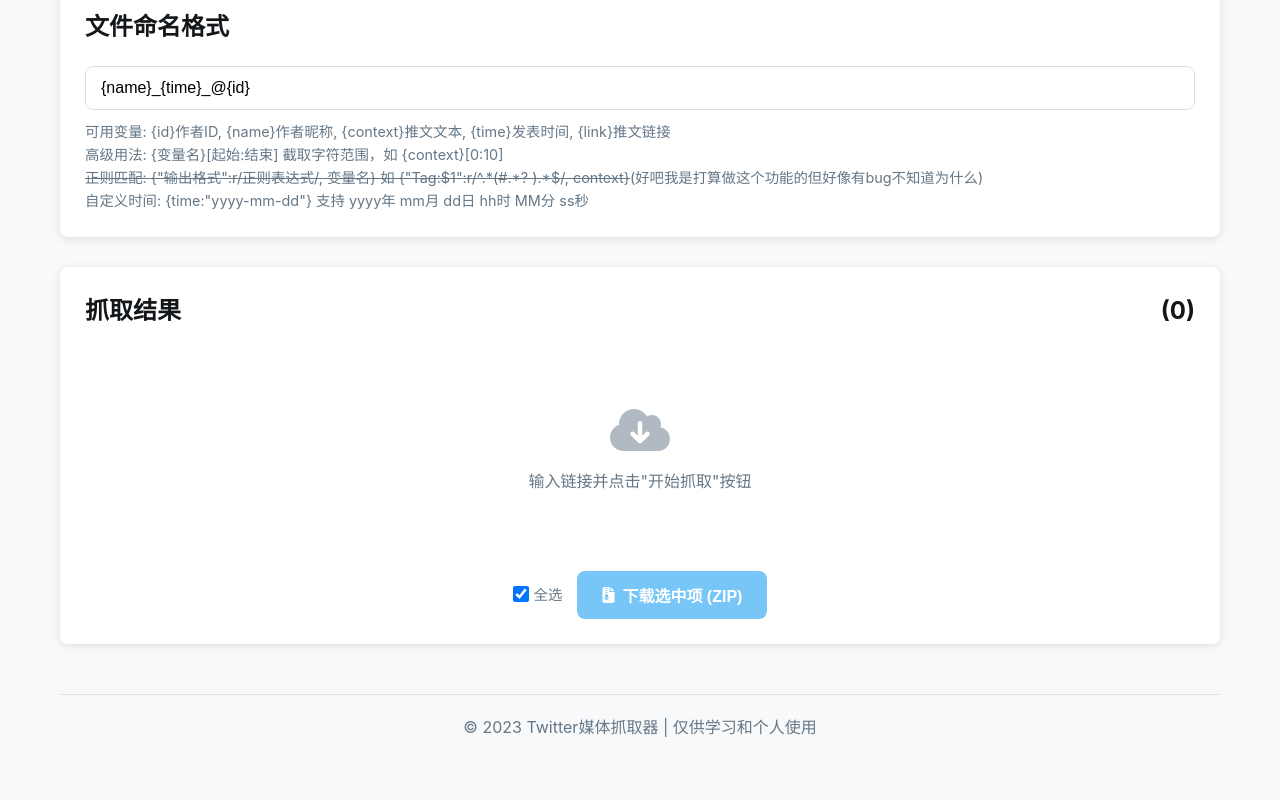
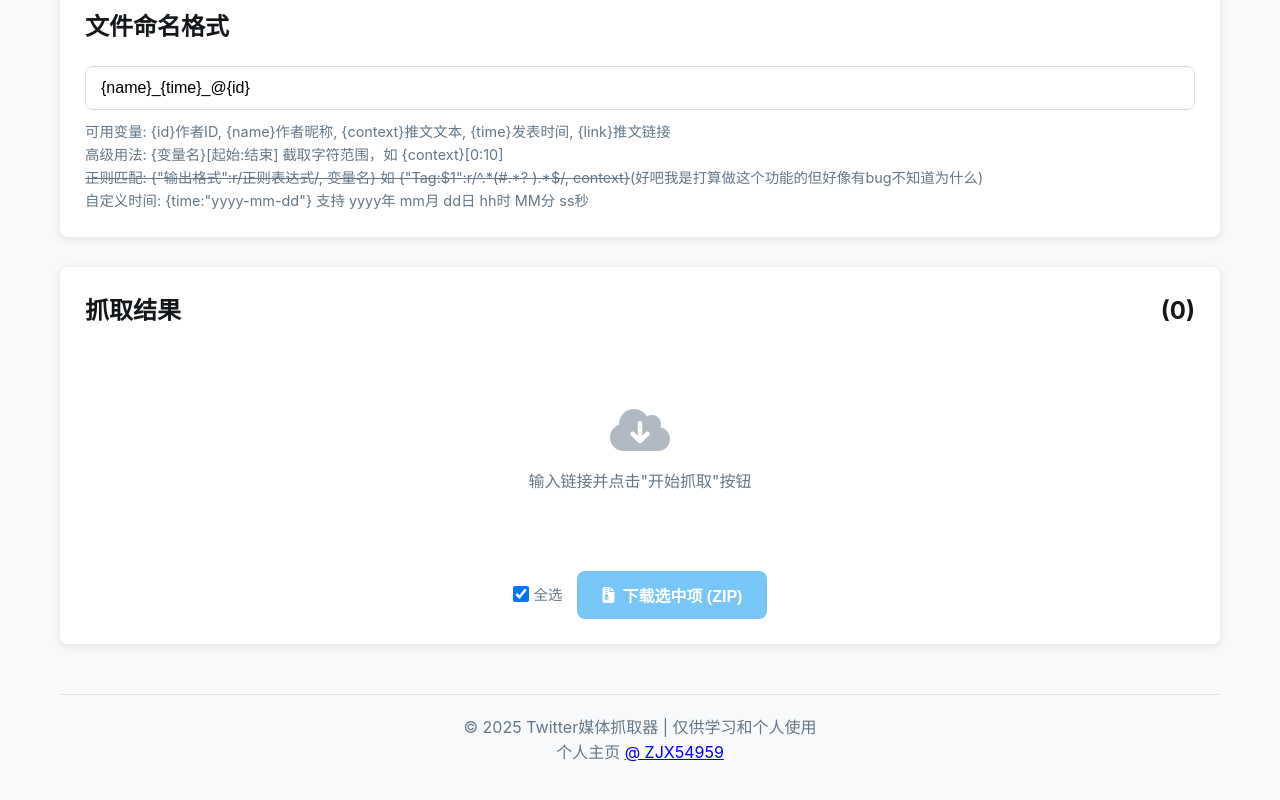
Before and after one commit to Youzisu/TwitterFetcher, a website: page index.html in a window 1280 px wide. Shown: the part 562-1362 px from the top of the page. Drawn offline with nearby package versions, Linux system fonts and the light colour scheme.

```diff
--- a/index.html
+++ b/index.html
@@ -59,7 +59,8 @@
         </main>
 
         <footer>
-            <p>© 2023 Twitter媒体抓取器 | 仅供学习和个人使用</p>
+            <p>© 2025 Twitter媒体抓取器 | 仅供学习和个人使用</p>
+            <p>个人主页 <a href="https://zjx54959.github.io/">@ ZJX54959 </a></p>
         </footer>
     </div>
 
```
